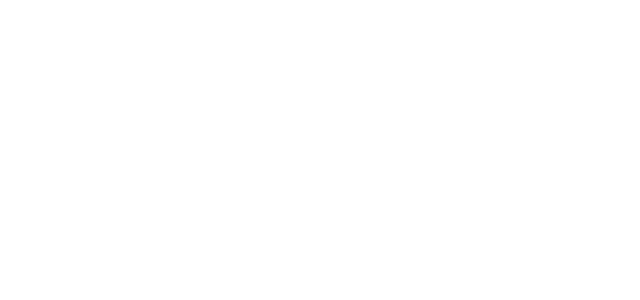
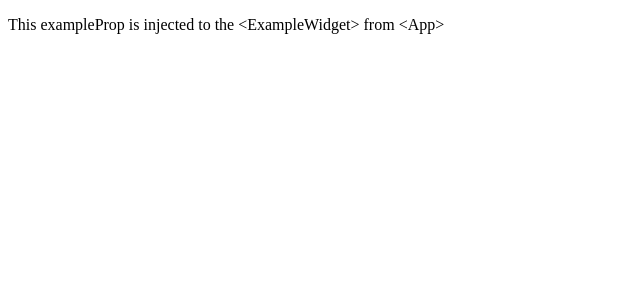
Before and after one commit to zimFrontendCoordination/gamsWidget, a React (Create React App) app: page / in a window 1280 px wide. Shown: the top 300 px of the page, without its empty margins (0-640 px from the left). Built offline with nearby package versions, Linux system fonts and the light colour scheme.

Commit message:
improved error logging

```diff
--- a/src/components/App/GamsWidget/WidgetDefProvider/index.tsx
+++ b/src/components/App/GamsWidget/WidgetDefProvider/index.tsx
@@ -1,5 +1,6 @@
 import React from "react";
 import { getCurrentPid } from "../../../../utils/gamsUtils";
+import { GamsWidgetType } from "../index"
 import { WidgetDefProviderProps } from ".."
 
 // Extends WidgetDefProviderProps so that additional
@@ -52,7 +53,13 @@ const WidgetDefProvider: React.FC<GAMSWidgetDefProps> = ({
         console.error(err);
       })
     } else {
-      console.error("GamsWidget- WidgetDefProvider: No global window property nor datastream defined for retrieving the widget's definition. Returning dummy-defintion instead. (But the app might crash).");
+      console.error("GamsWidget- WidgetDefProvider: No global window property nor datastream defined for retrieving the widget's definition. Returning dummy-definition instead. (But the app might crash).");
+      let dummyDef: GamsWidgetType  = {
+        name:"Dummy-Test Widget",
+        lifecycle:"develop"
+      }
+      console.error("Set dummy definition: ", dummyDef);
+      setDefinition(dummyDef);
     }
 
   }, [setDefinition, globalPropName, datastream]);
--- a/src/components/App/index.tsx
+++ b/src/components/App/index.tsx
@@ -7,7 +7,7 @@ import ExampleWidget from "./GamsWidget/ExampleWidget";
 const App: React.FC = () => {
 
   return <GamsWidget
-    WidgetComponent={{Component: ExampleWidget, props:{exampleProp:" This prop is injected to the <ExampleWidget> "}}}
+    WidgetComponent={{Component: ExampleWidget, props:{exampleProp:" This exampleProp is injected to the <ExampleWidget> from <App>"}}}
     WidgetDefProvider={{Component:WidgetDefProvider}}
     WidgetDataProvider={{Component: DataProvider}}
   ></GamsWidget>
```
